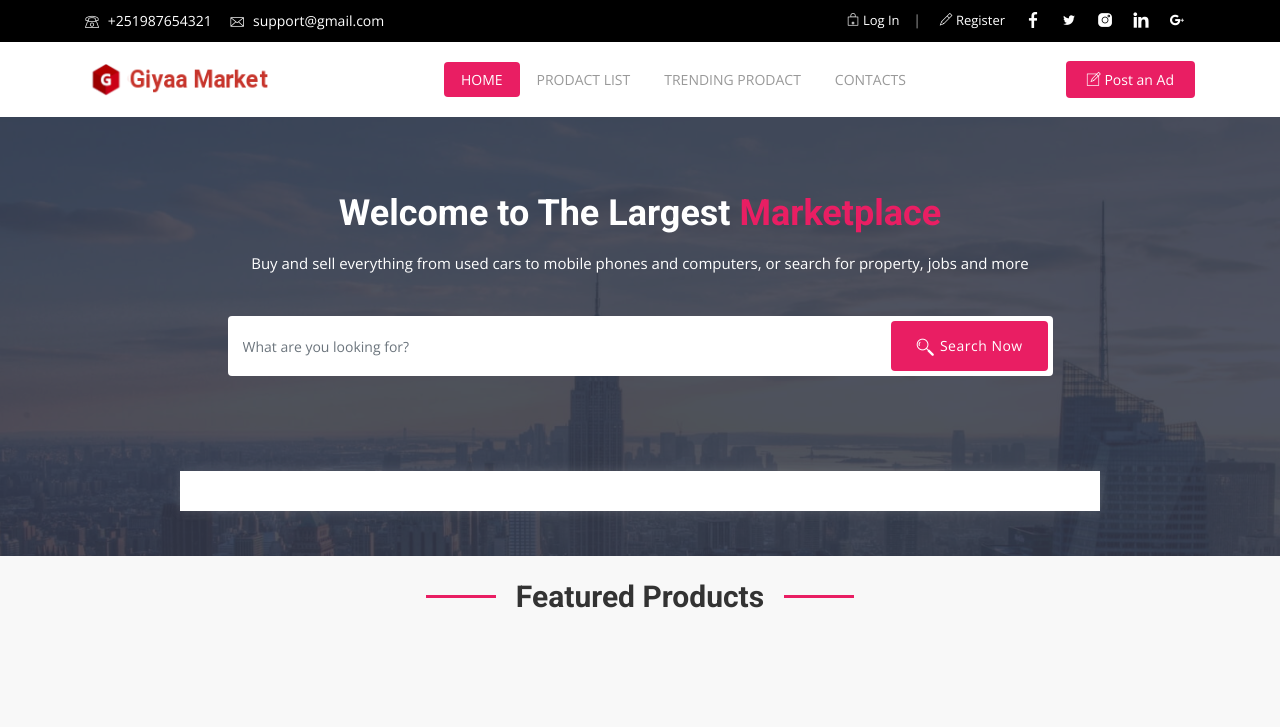
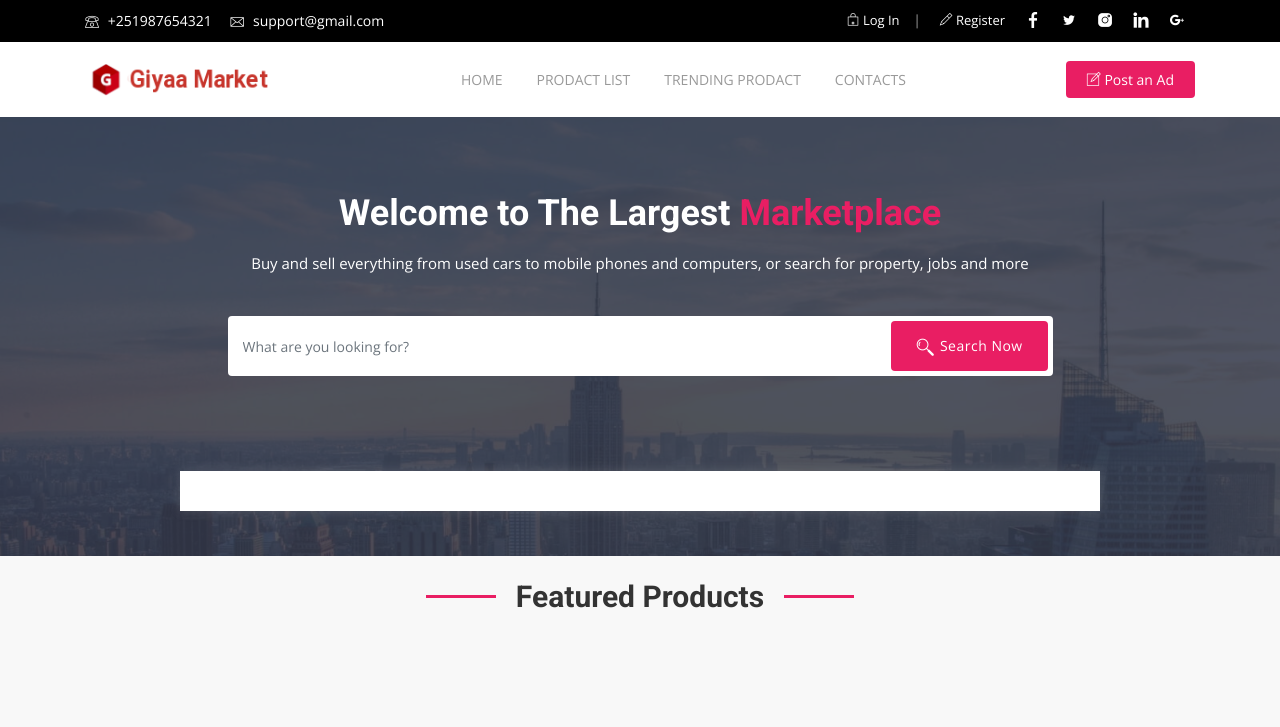
Before and after one commit to edomiyashammer/last_test, a Django app: page / in a window 1280 px wide. Shown: the top 727 px of the page. Run offline with Django 4.2, Linux system fonts and the light colour scheme; data that the repository does not hold is empty; some libraries are stand-ins or nearby versions; some web fonts are replaced.

Commit message:
first commit

```diff
--- a/templates/index.html
+++ b/templates/index.html
@@ -55,7 +55,7 @@
             </div>
             <div class="collapse navbar-collapse" id="main-navbar">
                 <ul class="navbar-nav mr-auto w-100 justify-content-center">
-                    <li class="nav-item dropdown active">
+                    <li class="nav-item">
                         <a class="nav-link dropdown-toggle" href="/">
                             Home
                         </a>
--- a/templates/nav.html
+++ b/templates/nav.html
@@ -50,7 +50,7 @@
             </div>
             <div class="collapse navbar-collapse" id="main-navbar">
                 <ul class="navbar-nav mr-auto w-100 justify-content-center">
-                    <li class="nav-item dropdown active">
+                    <li class="nav-item">
                         <a class="nav-link dropdown-toggle" href="/">
                             Home
                         </a>
--- a/templates/subcategory_list.html
+++ b/templates/subcategory_list.html
@@ -56,7 +56,7 @@
             </div>
             <div class="collapse navbar-collapse" id="main-navbar">
                 <ul class="navbar-nav mr-auto w-100 justify-content-center">
-                    <li class="nav-item dropdown active">
+                    <li class="nav-item">
                         <a class="nav-link dropdown-toggle" href="/">
                             Home
                         </a>
```
